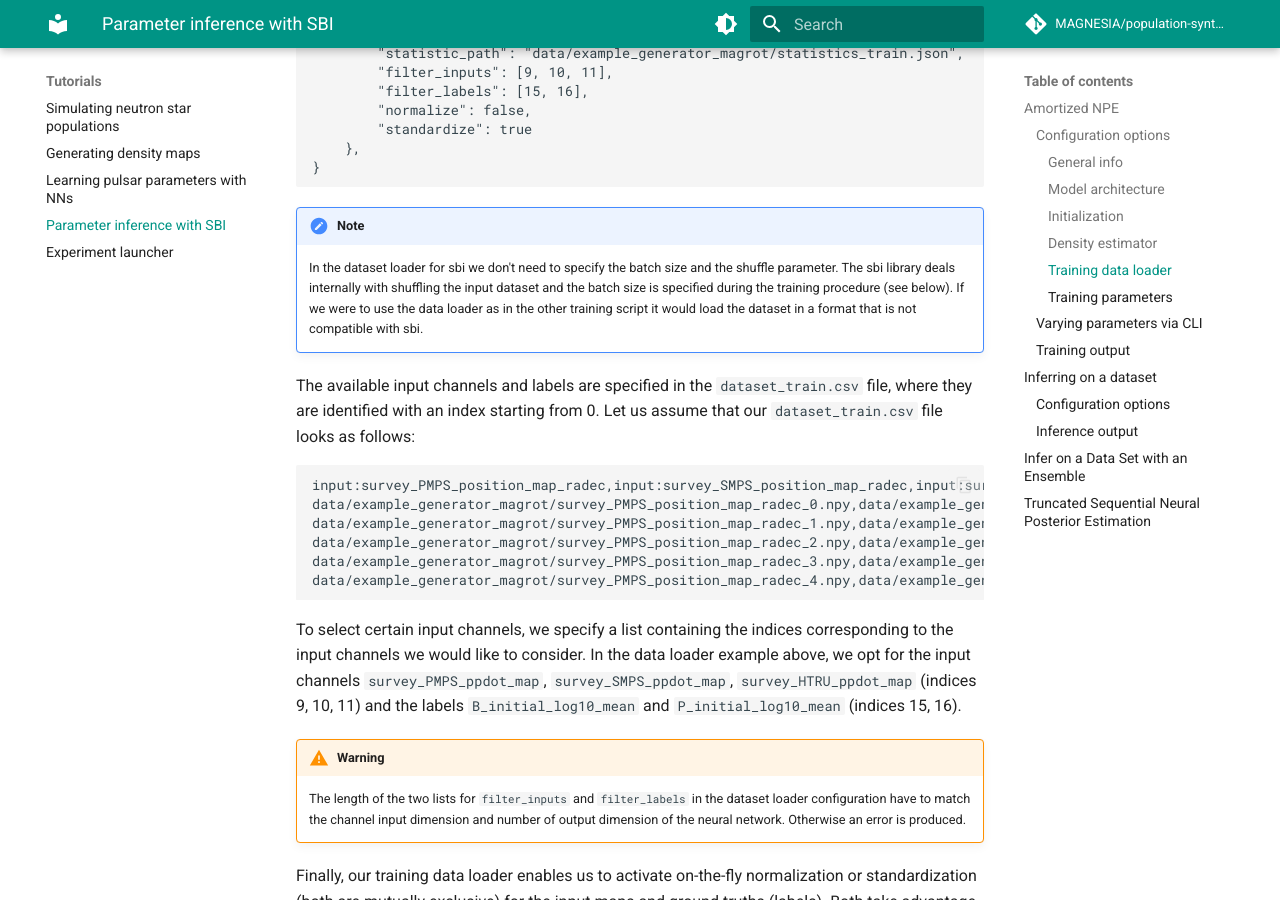
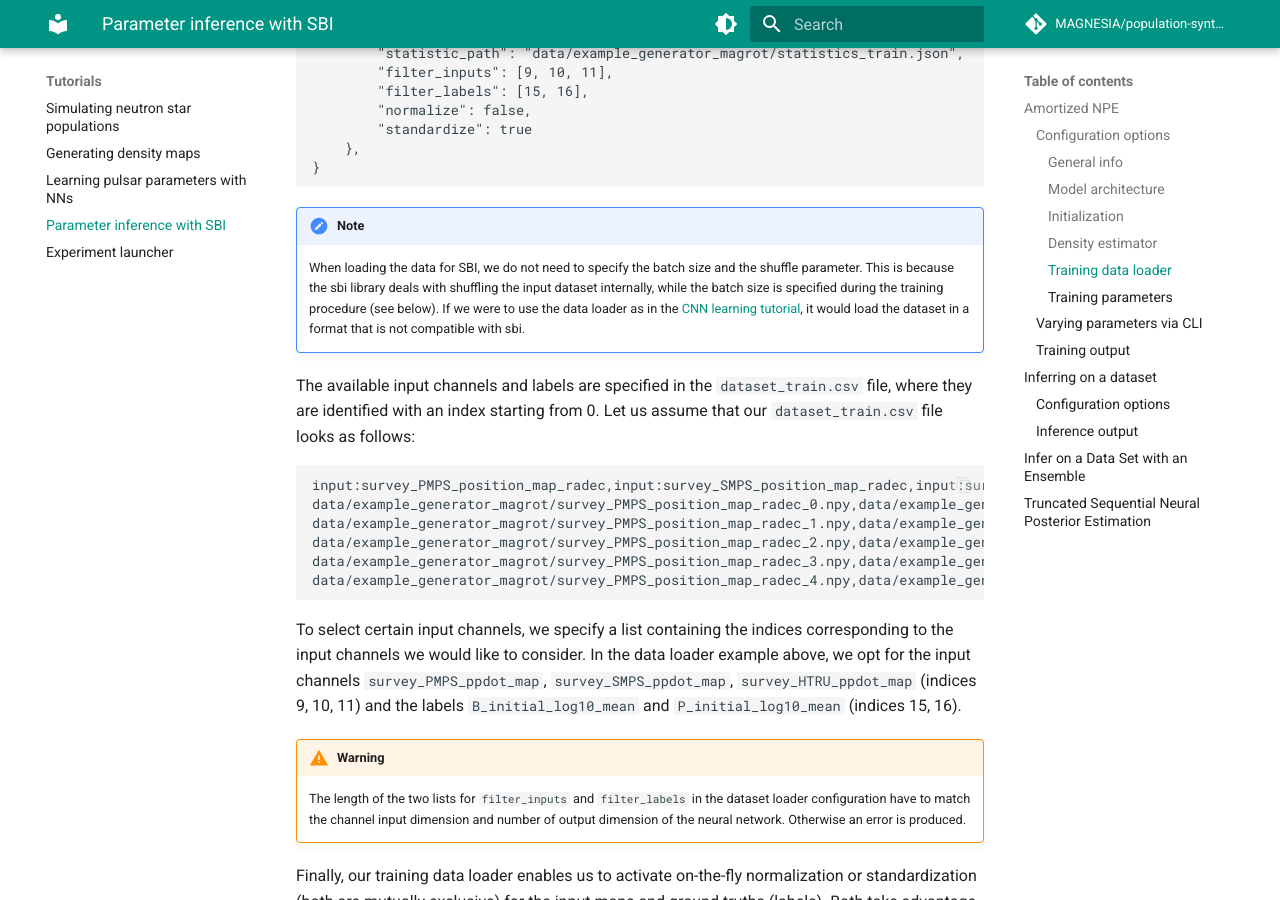
Before and after one commit to ice-csic-astroexotic/ML-Poppyns, an MkDocs documentation site: the page built from docs/tutorials/learning_tutorial_sbi.md, in a window 1280 px wide and 900 px high, scrolled down 3638 px. Built offline with MkDocs 1.6.1 and Material for MkDocs 9.7.7, drawn with Linux system fonts in a browser that asks for light colours; formulas are drawn with MathJax 3; comment, search, counter and statistics services are not loaded.

Commit message:
Adjusting the text for the note on the training dataset loader.

```diff
--- a/docs/tutorials/learning_tutorial_sbi.md
+++ b/docs/tutorials/learning_tutorial_sbi.md
@@ -152,9 +152,11 @@ predict.
 
 !!! note
 
-     In the dataset loader for sbi we don't need to specify the batch size and the shuffle parameter.
-     The sbi library deals internally with shuffling the input dataset and the batch size is specified during the training procedure (see below).
-     If we were to use the data loader as in the other training script it would load the dataset in a format that is not compatible with sbi.
+     When loading the data for SBI, we do not need to specify the batch size and the shuffle parameter.
+     This is because the sbi library deals with shuffling the input dataset internally, while the batch size
+     is specified during the training procedure (see below). If we were to use the data loader as in the
+     [CNN learning tutorial](learning_tutorial_nn.md), it would load the dataset in a format that is not
+     compatible with sbi.
 
 The available input channels and labels are specified in the `dataset_train.csv` file, where they are identified with
 an index starting from 0. Let us assume that our `dataset_train.csv` file looks as follows:
```
